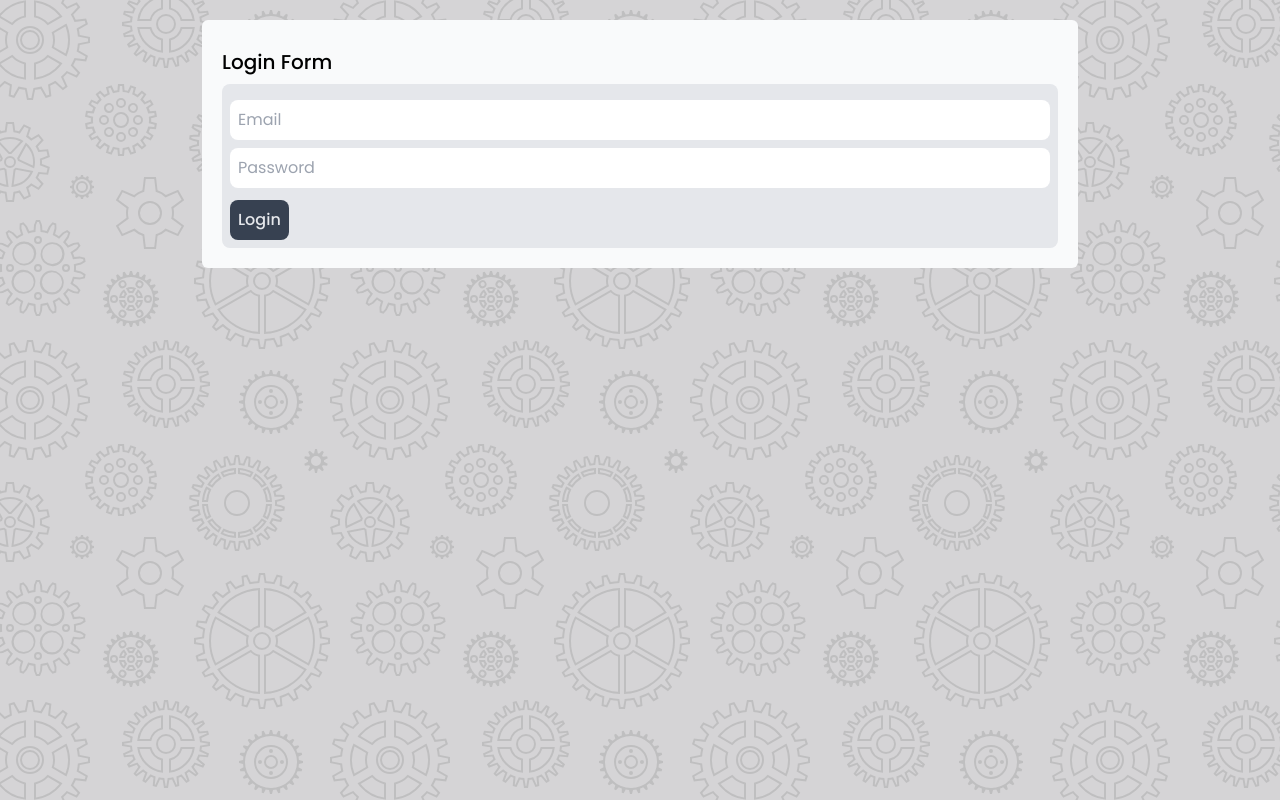
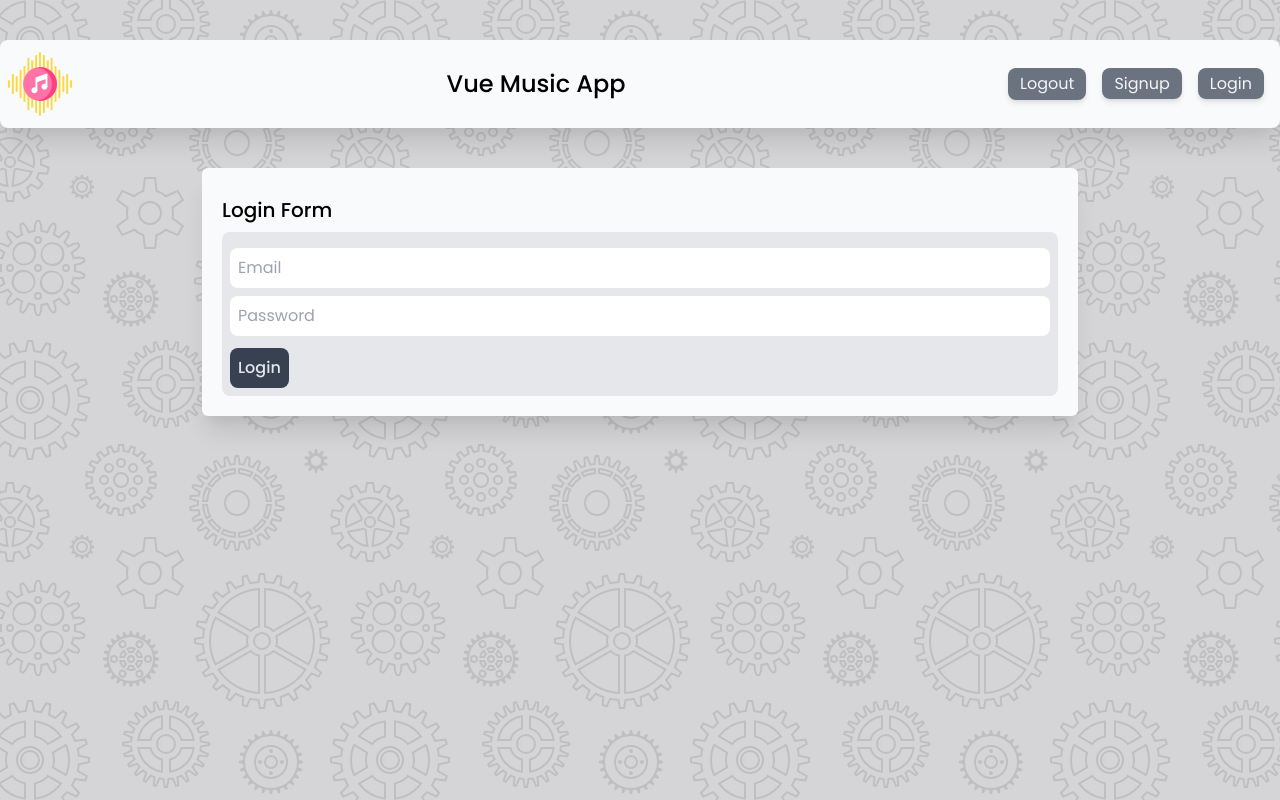
Before and after one commit to Mostakimul/vue-music-app, a Vue app: page /login in a window 1280 px wide. Built offline with nearby package versions, Linux system fonts and the light colour scheme; no server answers.

Commit message:
navbar added and shadow for login, signup

```diff
--- a/src/App.vue
+++ b/src/App.vue
@@ -1,8 +1,18 @@
 <template>
+  <TheNavbar />
   <div class="conatier">
     <router-view />
   </div>
 </template>
+
+<script>
+import TheNavbar from '@/components/TheNavbar.vue';
+export default {
+  components: {
+    TheNavbar,
+  },
+};
+</script>
 
 <style>
 .conatier {
--- /dev/null
+++ b/src/components/TheNavbar.vue
@@ -0,0 +1,69 @@
+<template>
+  <div class="bg-gray-50 py-3 px-2 my-10 rounded-lg shadow-xl">
+    <nav class="flex items-center justify-between">
+      <img src="@/assets/music.png" alt="music logo" />
+      <h1 class="text-2xl font-medium">
+        <router-link :to="{ name: 'Home' }">Vue Music App</router-link>
+      </h1>
+      <div>
+        <button
+          class="
+            mx-2
+            bg-gray-500
+            hover:bg-gray-200
+            py-1
+            px-3
+            rounded-lg
+            text-gray-100
+            hover:text-gray-500
+            shadow-md
+            transition-all
+            duration-200
+          "
+        >
+          Logout
+        </button>
+        <router-link
+          :to="{ name: 'Signup' }"
+          class="
+            mx-2
+            bg-gray-500
+            hover:bg-gray-200
+            py-1
+            px-3
+            rounded-lg
+            text-gray-100
+            hover:text-gray-500
+            shadow-md
+            transition-all
+            duration-200
+          "
+          >Signup</router-link
+        >
+        <router-link
+          :to="{ name: 'Login' }"
+          class="
+            mx-2
+            bg-gray-500
+            hover:bg-gray-200
+            py-1
+            px-3
+            rounded-lg
+            text-gray-100
+            hover:text-gray-500
+            shadow-md
+            transition-all
+            duration-200
+          "
+          >Login</router-link
+        >
+      </div>
+    </nav>
+  </div>
+</template>
+
+<script>
+export default {};
+</script>
+
+<style lang="scss" scoped></style>
--- a/src/views/auth/Login.vue
+++ b/src/views/auth/Login.vue
@@ -1,5 +1,5 @@
 <template>
-  <div class="bg-gray-50 mt-5 rounded-md p-5 w-3/4 mx-auto">
+  <div class="bg-gray-50 mt-5 rounded-md p-5 w-3/4 mx-auto shadow-xl">
     <h3 class="my-2 text-xl font-medium">Login Form</h3>
     <form @submit.prevent="handleSubmit" class="bg-gray-200 p-2 rounded-lg">
       <input
--- a/src/views/auth/Signup.vue
+++ b/src/views/auth/Signup.vue
@@ -1,5 +1,5 @@
 <template>
-  <div class="bg-gray-50 mt-5 rounded-md p-5 w-3/4 mx-auto">
+  <div class="bg-gray-50 mt-5 rounded-md p-5 w-3/4 mx-auto shadow-xl">
     <h3 class="my-2 text-xl font-medium">Signup Form</h3>
     <form @submit.prevent="handleSubmit" class="bg-gray-200 p-2 rounded-lg">
       <input
```
Also changed, not shown: src/assets/music.png (added).
